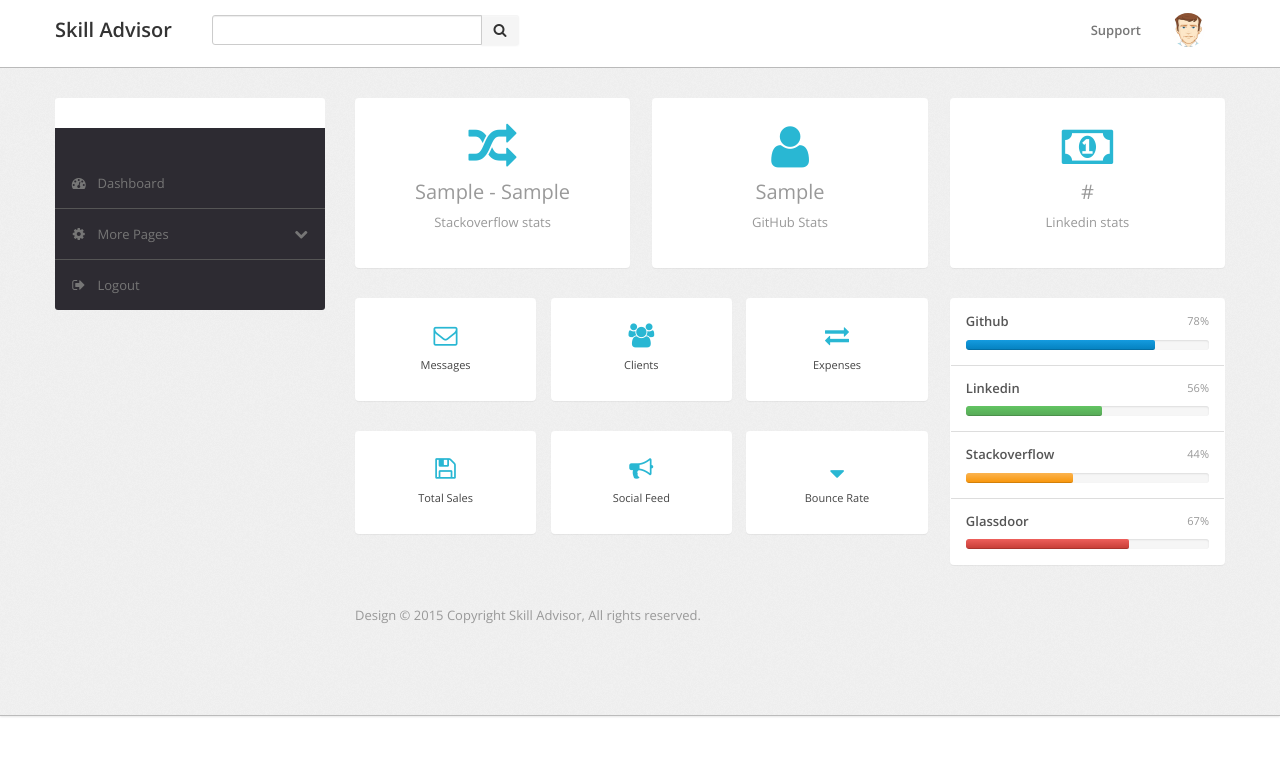
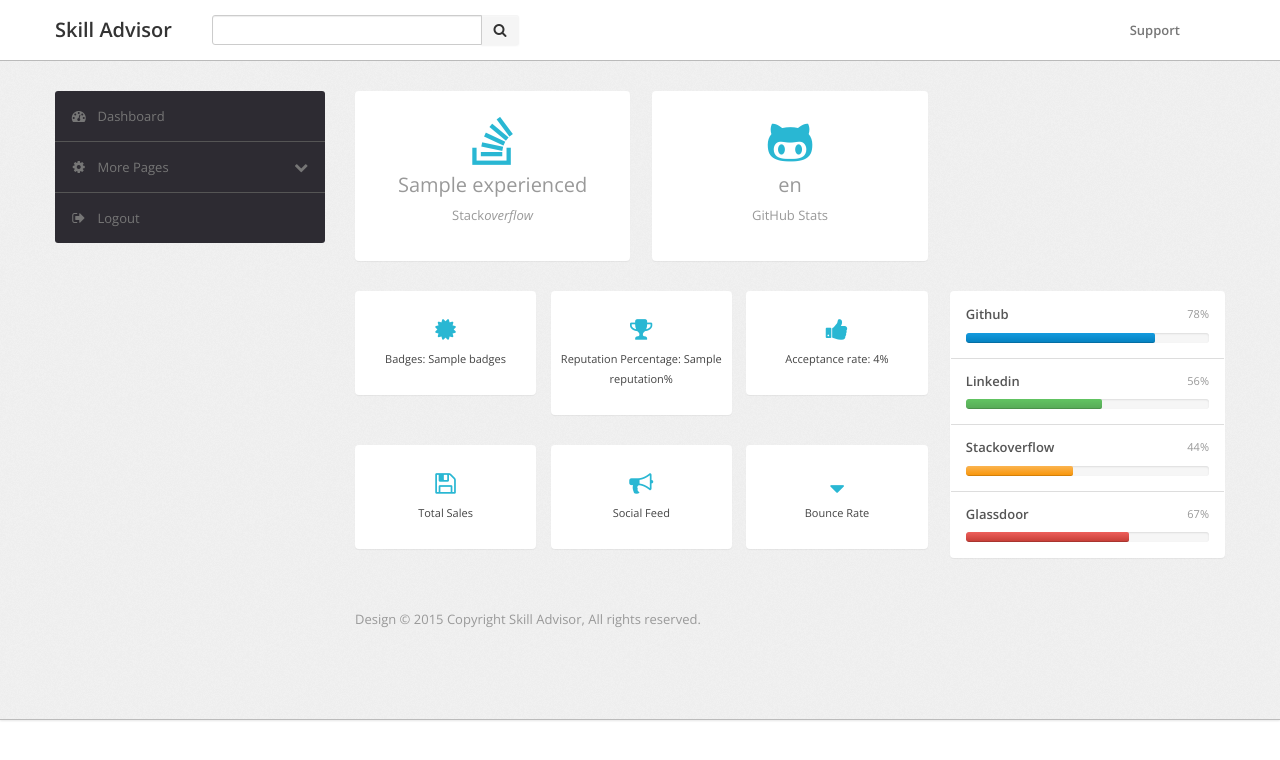
Before and after one commit to bobsru/skilladvisor, a Flask app: template templates/index.html in a window 1280 px wide; the page is wider, and only the part inside the window is pictured. Shown: the top 760 px of that part. Run offline with Flask 2, Linux system fonts and the light colour scheme; the template is opened without the code that fills it: most values are stand-ins (such as "Sample title", 1, 10 or a date in 2020); some libraries are stand-ins or nearby versions.

Commit message:
Updated linkedin profile pic and few changes to dashboard

```diff
--- a/templates/index.html
+++ b/templates/index.html
@@ -11,6 +11,7 @@
         <link type="text/css" href="/static/images/icons/css/font-awesome.css" rel="stylesheet">
         <link type="text/css" href='http://fonts.googleapis.com/css?family=Open+Sans:400italic,600italic,400,600'
             rel='stylesheet'>
+        <link href="https://maxcdn.bootstrapcdn.com/font-awesome/4.3.0/css/font-awesome.min.css" rel="stylesheet">
     </head>
     <body>
         <div class="navbar navbar-fixed-top">
@@ -26,8 +27,17 @@
                         </form>
                         <ul class="nav pull-right">
                             <li><a href="#">Support </a></li>
-                            <li ><a href="#" >
-                                <img src="/static/images/user.png" class="nav-avatar" />
+                            <li ><a href="#"><b>
+                                                                        {% for items in linked_res %}
+
+                                                                        {% if items == 'pictureUrl' %}
+
+                                                <p class="text-muted"><img src={{ linked_res[items] }} class="nav-avtar"/></p>
+                                            {% endif %}
+                                            {% endfor %}
+
+                                </b>
+                                    </a>
                                 </ul>
                             </li>
                         </ul>
@@ -65,39 +75,38 @@
                         <div class="content">
                             <div class="btn-controls">
                                 <div class="btn-box-row row-fluid">
-                                    <a href="#" class="btn-box big span4"><i class=" icon-random"></i>
+                                    <a href="#" class="btn-box big span4"><i class="fa fa-stack-overflow"></i>
                                         <b>
-                                            <b> {% for items in sof_res %}
-                                                   <p class="text-muted"> {{ items }} - {{ sof_res[items] }} </p>
-                                            {% endfor %}
-                                        </b>
+                                                   <p class="text-muted"> {{ sof_res["experienced"] }}  </p>
+
                                         </b>
                                         <p class="text-muted">
-                                            Stackoverflow stats</p>
-                                    </a><a href="#" class="btn-box big span4"><i class="icon-user"></i>
-                                        <b> {% for items in git_res %}
-                                                <p class="text-muted">{{ git_res[items] }}</p>
-                                            {% endfor %}
+                                            Stack<em>overflow</em></p>
+                                    </a><a href="#" class="btn-box big span4"><i class="icon-github-alt"></i>
+                                        <b>
+                                                <p class="text-muted">{{ git_res["languages_used"] }}</p>
+
                                         </b>
 
                                         <p class="text-muted">
                                             GitHub Stats</p>
-                                    </a><a href="#" class="btn-box big span4"><i class="icon-money"></i><b>
-                                    {% for items in linked_res %}
-                                                <p class="text-muted">{{ linked_res[items] }}</p>
-                                            {% endfor %}
-                                    </b>
-                                        <p class="text-muted">
-                                            Linkedin stats</p>
                                     </a>
                                 </div>
                                 <div class="btn-box-row row-fluid">
                                     <div class="span8">
                                         <div class="row-fluid">
                                             <div class="span12">
-                                                <a href="#" class="btn-box small span4"><i class="icon-envelope"></i><b>Messages</b>
-                                                </a><a href="#" class="btn-box small span4"><i class="icon-group"></i><b>Clients</b>
-                                                </a><a href="#" class="btn-box small span4"><i class="icon-exchange"></i><b>Expenses</b>
+                                                <a href="#" class="btn-box small span4"><i class="icon-certificate"></i><b>
+
+                                                   Badges: {{sof_res["badges"]}}
+
+                                             </b>
+                                                </a><a href="#" class="btn-box small span4"><i class="icon-fa fa-trophy"></i><b>
+                                                Reputation Percentage: {{sof_res["reputation"]}}%
+                                            </b>
+                                                </a><a href="#" class="btn-box small span4"><i class="icon-fa fa-thumbs-up"></i><b>
+                                                Acceptance rate: {{sof_res["accept_rate"]}}%
+                                            </b>
                                                 </a>
                                             </div>
                                         </div>
```
